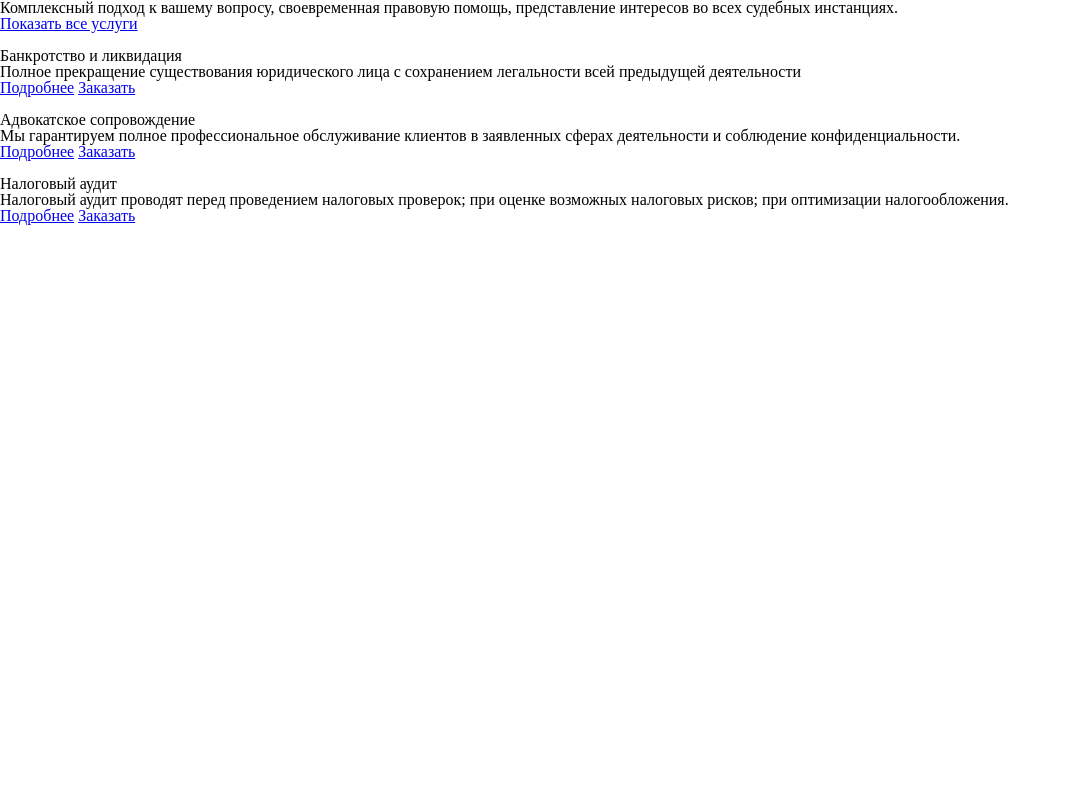
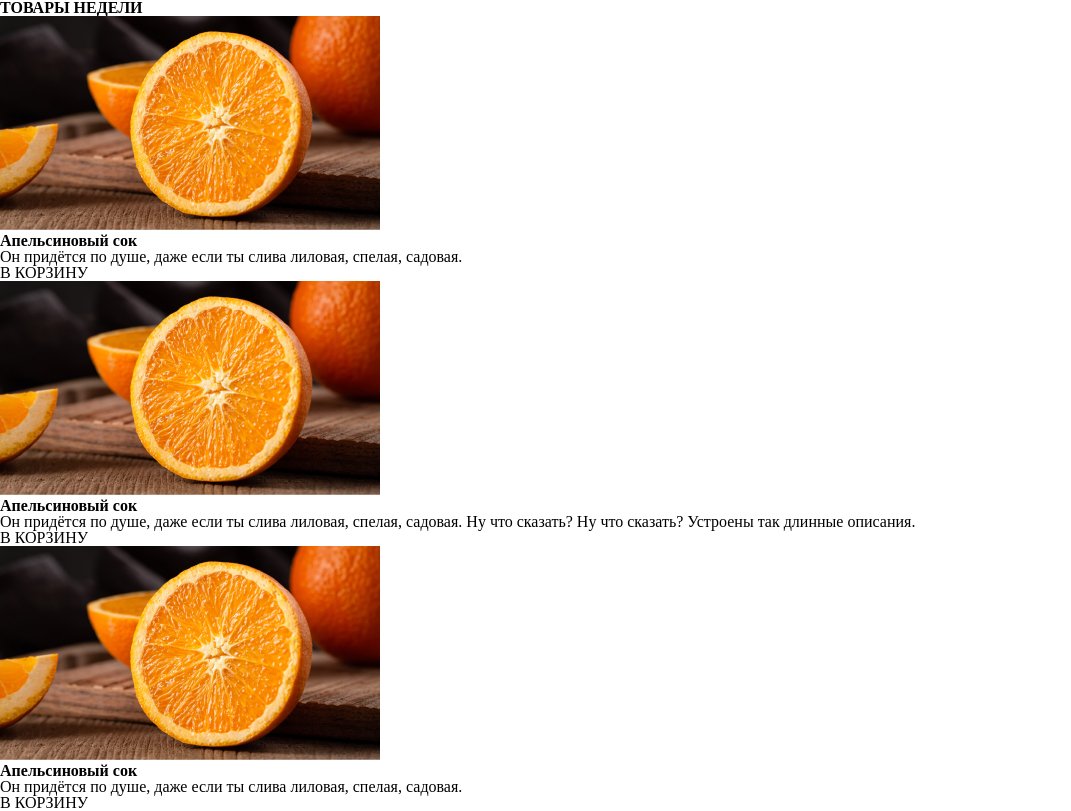
Before and after one commit to SlavaLe2020/task_1, a plain HTML site: page index.html in a window 1280 px wide. Shown: the whole page, without its empty margins (0-1071 px from the left). Drawn offline with Linux system fonts and the light colour scheme.

Commit message:
change html

```diff
--- a/index.html
+++ b/index.html
@@ -1,5 +1,6 @@
 <!DOCTYPE html>
 <html lang="en">
+
 <head>
     <meta charset="UTF-8">
     <meta name="viewport" content="width=device-width, initial-scale=1.0">
@@ -8,74 +9,56 @@
     <link rel="stylesheet" href="css/reset.css">
     <link rel="stylesheet" href="css/style.css">
 </head>
+
 <body>
     <section class="products">
+        <h2 class="products__title">
+            ТОВАРЫ НЕДЕЛИ
+        </h2>
         <div class="container">
-        <div class="services__top">
-            <div class="services__title-box">
-                <div class="services__title">
-
-                </div>
-                <div class="services__text">
-                    Комплексный подход к вашему вопросу, своевременная правовую помощь, представление интересов во
-                    всех судебных инстанциях.
-                </div>
-            </div>
-            <div class="services__btn">
-                <a href="#">
-                    Показать все услуги
-                </a>
-            </div>
-        </div>
-        <div class="services__items">
-            <div class="services__item">
-                <img src="img/services-1.png" alt="">
-                <div class="services__item-title">
-                    Банкротство и ликвидация
-                </div>
-                <div class="services__item-text">
-                    Полное прекращение существования юридического лица с сохранением легальности всей предыдущей
-                    деятельности
-                </div>
-                <div class="services__item-btn">
-                    <a class="services__item-link" href="#">Подробнее</a>
-                    <a data-fancybox data-src="#modal" href="javascript:;" class="default-btn">
-                        Заказать
+            <div class="products__items">
+                <div class="products__item">
+                    <img src="images/orange-juice.png" alt="">
+                    <h3 class="products__item-title">
+                        Апельсиновый сок
+                    </h3>
+                    <p class="products__item-text">
+                        Он придётся по душе, даже если ты слива лиловая, спелая, садовая.
+                    </p>
+                    <div class="products__item-btn">
+                        <a class="default-btn">
+                            В КОРЗИНУ
                         </a>
                     </div>
                 </div>
 
-            <div class="services__item">
-                <img src="img/services-2.png" alt="">
-                <div class="services__item-title">
-                    Адвокатское сопровождение
-                </div>
-                <div class="services__item-text">
-                    Мы гарантируем полное профессиональное обслуживание клиентов в заявленных сферах деятельности и
-                    соблюдение
-                    конфиденциальности.
-                </div>
-                <div class="services__item-btn">
-                    <a class="services__item-link" href="#">Подробнее</a>
-                    <a data-fancybox data-src="#modal" href="javascript:;" class="default-btn">
-                        Заказать
+                <div class="products__item">
+                    <img src="images/orange-juice.png" alt="">
+                    <h3 class="products__item-title">
+                        Апельсиновый сок
+                    </h3>
+                    <p class="products__item-text">
+                        Он придётся по душе, даже если ты слива лиловая, спелая, садовая. Ну что сказать? Ну что
+                        сказать? Устроены так длинные описания.
+                    </p>
+                    <div class="products__item-btn">
+                        <a  class="default-btn">
+                            В КОРЗИНУ
                         </a>
                     </div>
                 </div>
 
-            <div class="services__item">
-                <img src="img/services-3.png" alt="">
-                <div class="services__item-title">
-                    Налоговый аудит
-                </div>
-                <div class="services__item-text">
-                    Налоговый аудит проводят перед проведением налоговых проверок; при оценке возможных налоговых
-                    рисков; при оптимизации налогообложения.
-                </div>
-                <div class="services__item-btn">
-                    <a class="services__item-link" href="#">Подробнее</a>
-                    <a data-fancybox data-src="#modal" href="javascript:;" class="default-btn">
-                        Заказать
+                <div class="products__item">
+                    <img src="images/orange-juice.png" alt="">
+                    <h3 class="products__item-title">
+                        Апельсиновый сок
+                    </h3>
+                    <p class="products__item-text">
+                        Он придётся по душе, даже если ты слива лиловая, спелая, садовая.
+                    </p>
+                    <div class="products__item-btn">
+                        <a class="default-btn">
+                            В КОРЗИНУ
                         </a>
                     </div>
                 </div>
@@ -85,4 +68,5 @@
 
 
 </body>
+
 </html>
```
Also changed, not shown: images/orange-juice.png (added). Lines whose indentation alone changed are shown as unchanged.
